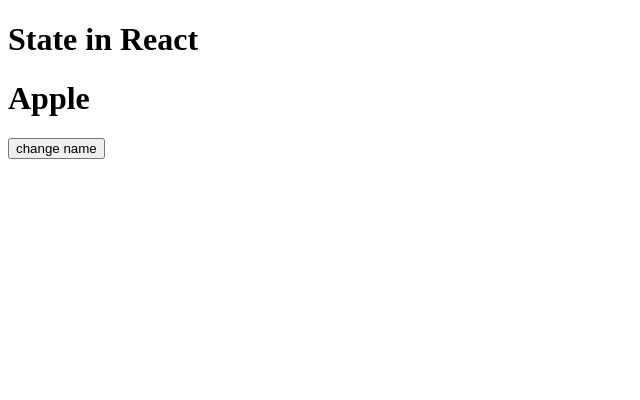
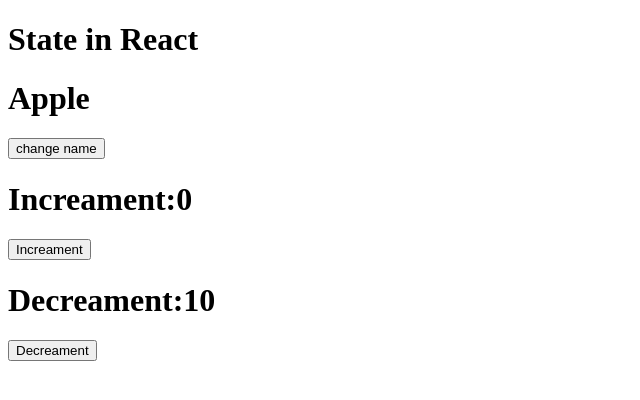
Before and after one commit to Sonukumar201995/react-revision, a React (Vite) app: page / in a window 1280 px wide. Shown: the top 400 px of the page, without its empty margins (0-640 px from the left). Built offline with nearby package versions, Linux system fonts and the light colour scheme.

Commit message:
small project increament and decreament program use state hooks

```diff
--- /dev/null
+++ b/Counter.jsx
@@ -0,0 +1,15 @@
+import { useState } from "react"
+
+export default function Counter()
+{
+    const [count,setCount]=useState(0);
+    const [decreament,setDecreament]=useState(10);
+    return(
+        <div>
+            <h1>Increament:{count}</h1>
+            <button onClick={()=>setCount(count+1)}>Increament</button>
+            <h1>Decreament:{decreament}</h1>
+            <button onClick={()=>setDecreament(decreament-1)}>Decreament</button>
+        </div>
+    )
+}
--- a/src/App.jsx
+++ b/src/App.jsx
@@ -1,4 +1,5 @@
 import { useState } from "react";
+import Counter from "../Counter";
 
 function App() {
   const [fruit, setFruit] = useState("Apple");
@@ -10,6 +11,7 @@
       <h1>State in React</h1>
       <h1>{fruit}</h1>
       <button onClick={handleFruit}>change name</button>
+      <Counter/>
     </div>
   );
 }
```
